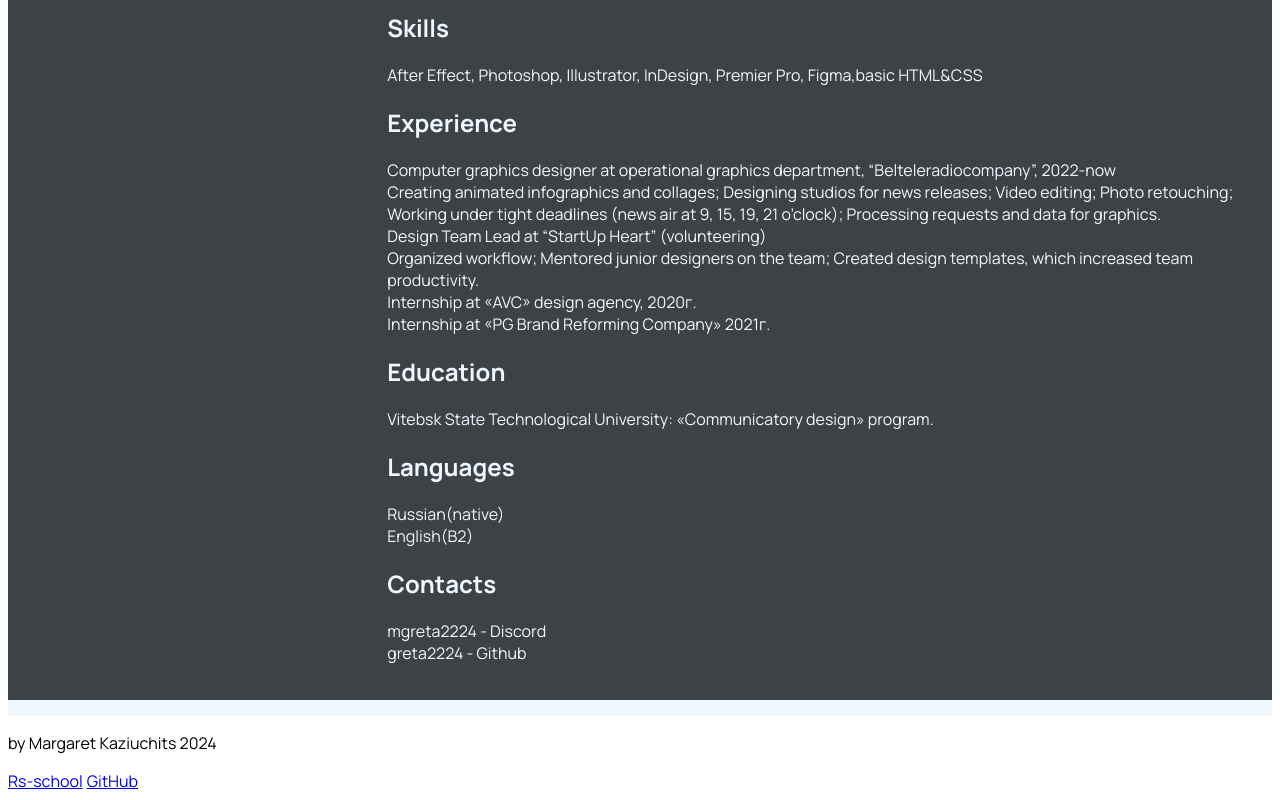
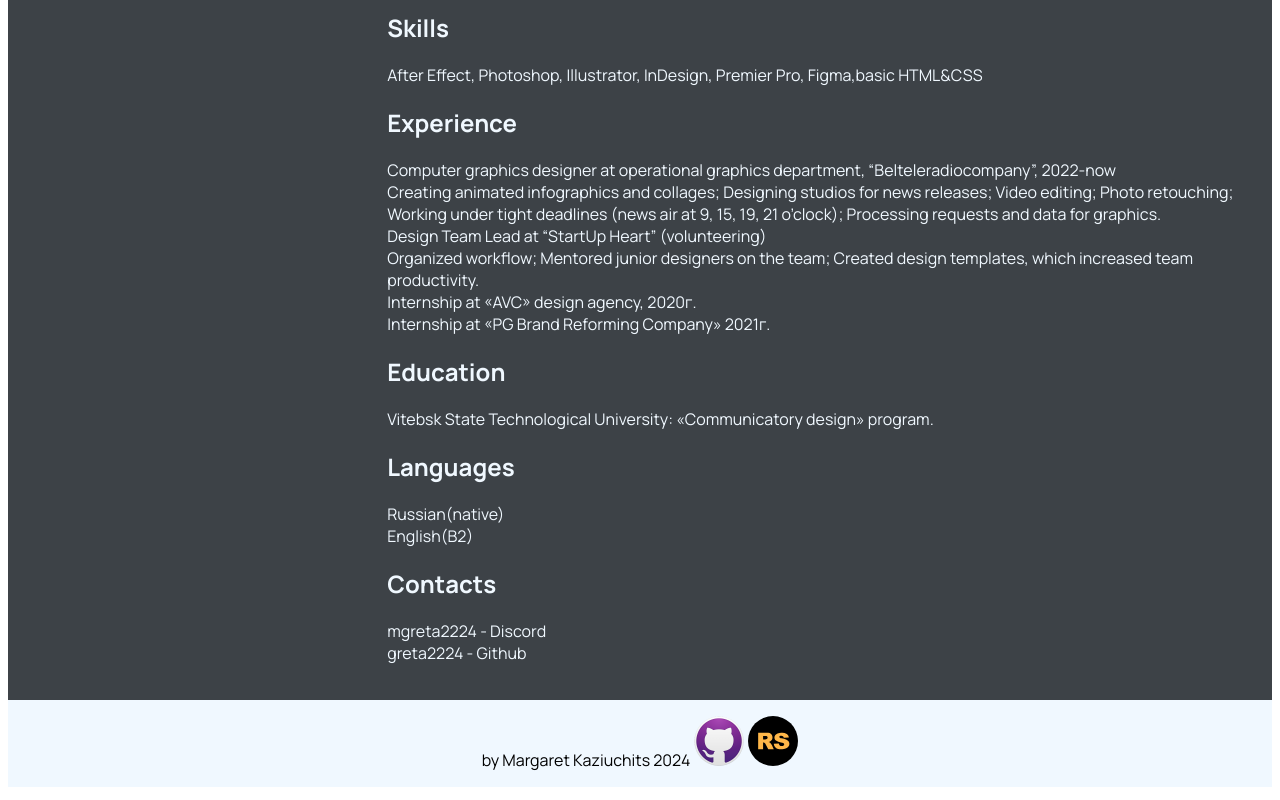
Before and after one commit to greta2224/rsschool-cv, a plain HTML site: page index.html in a window 1280 px wide. Shown: the part 514-1314 px from the top of the page. Drawn offline with Linux system fonts and the light colour scheme.

Commit message:
feat: styled footer

```diff
--- a/index.html
+++ b/index.html
@@ -54,9 +54,9 @@
         </div>
     </main>
     <footer>
-        <p>by Margaret Kaziuchits 2024 </p>
-        <a href="https://rs.school/courses/javascript-preschool-ru"> Rs-school</a>
-        <a href="https://github.com/greta2224">GitHub</a>
+        <p class="logo">by Margaret Kaziuchits 2024 </p>
+        <a class="logo" href="https://github.com/greta2224"><img class="linkimg" src="gh-logo.png" alt="github logo"></a>
+        <a href="https://rs.school/courses/javascript-preschool-ru"> <img class="linkimg" src="rs-logo.svg" alt="Rsschool logo"></a>
     </footer>
 </body>
 </html>
--- a/style.css
+++ b/style.css
@@ -53,3 +53,14 @@ a, h1, h2, p{
 ul {
     list-style-type: none;
   }
+  footer{
+    background-color: aliceblue;
+    text-align: center;
+  }
+  .logo{
+    display: inline-block;
+  }
+.linkimg{
+    max-width: 50px;
+    max-height: 50px;
+}
```
Also changed, not shown: gh-logo.png (added), rs-logo.svg (added).
